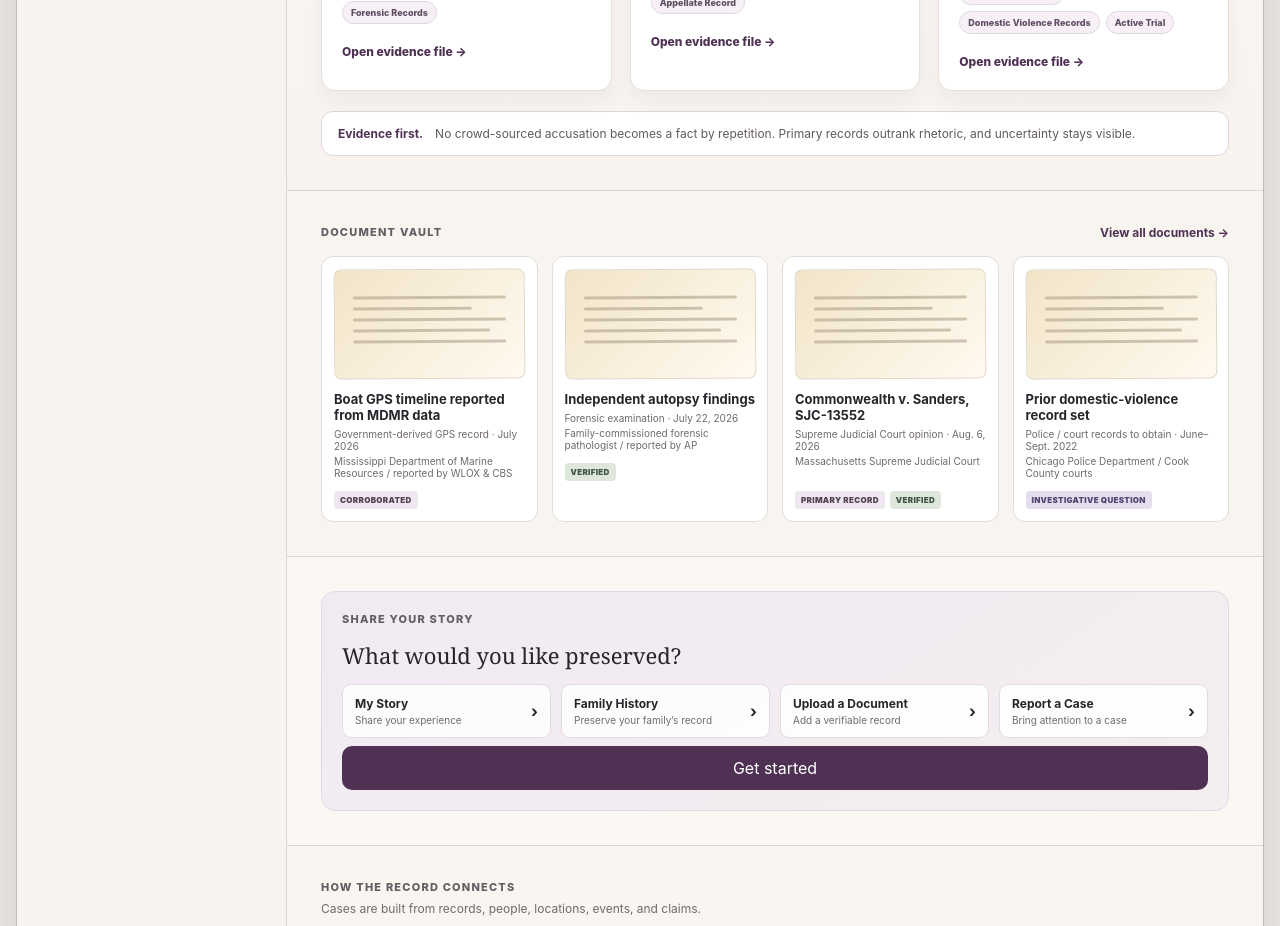
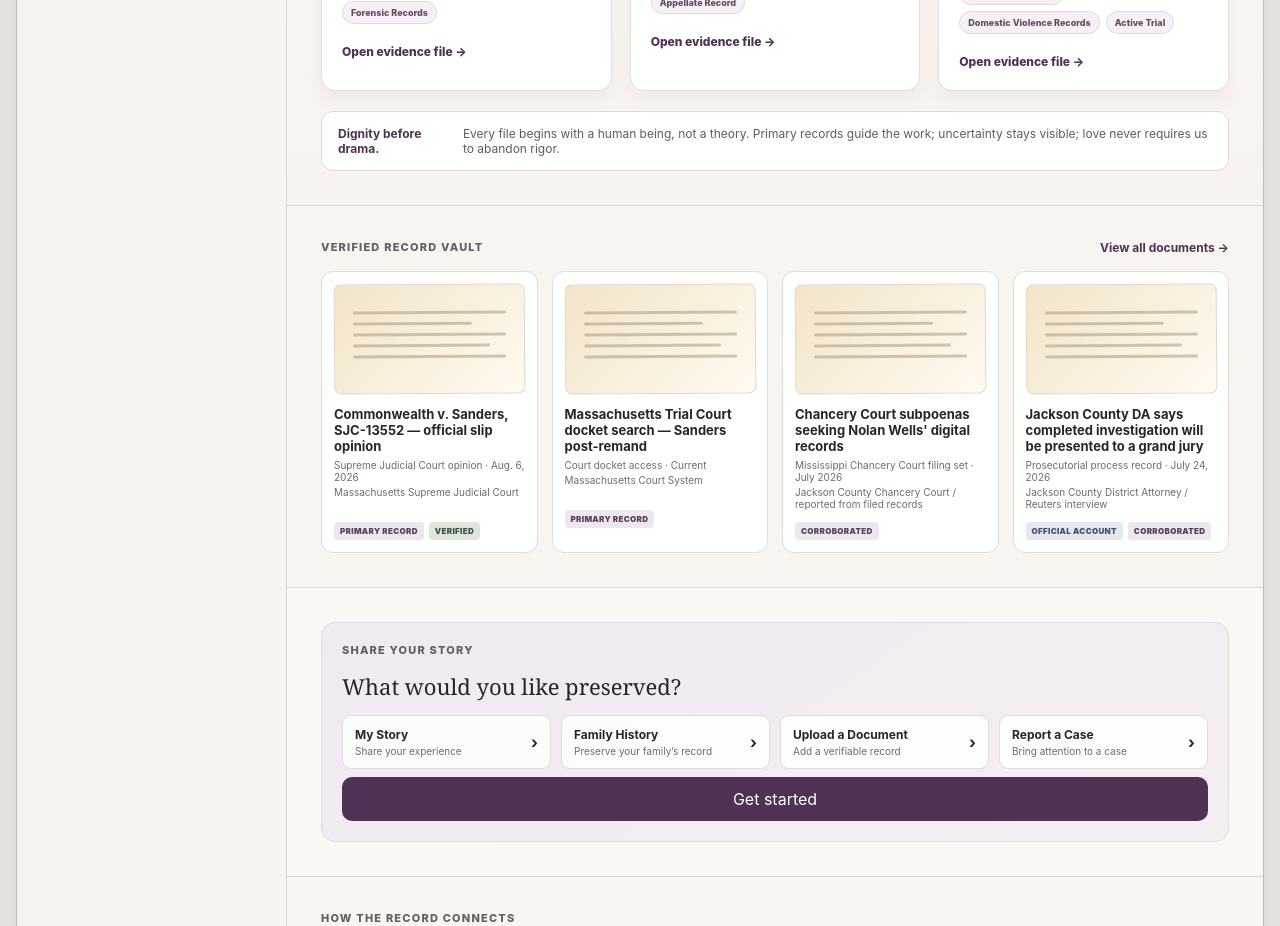
Before and after one commit to katenoahpersonal-svg/Hope-Records, a Next.js app: page / in a window 1280 px wide. Shown: the part 1560-2486 px from the top of the page. Built offline with nearby package versions, Linux system fonts and the light colour scheme.

Commit message:
Feature verified records and dignity-first editorial promise

```diff
--- a/app/page.tsx
+++ b/app/page.tsx
@@ -5,7 +5,8 @@ import { ExploreMap } from "@/components/ExploreMap";
 import { CaseCard } from "@/components/CaseCard";
 import { DocumentCard } from "@/components/DocumentCard";
 import { RecordGraph } from "@/components/RecordGraph";
-import { cases, documents } from "@/lib/mock-data";
+import { cases } from "@/lib/mock-data";
+import { verifiedDocuments } from "@/lib/verified-documents";
 
 export default function HomePage() {
   return (
@@ -40,18 +41,18 @@ export default function HomePage() {
               {cases.map((item) => <CaseCard item={item} key={item.slug} />)}
             </div>
             <div className="editorialRibbon">
-              <strong>Evidence first.</strong>
-              <span>No crowd-sourced accusation becomes a fact by repetition. Primary records outrank rhetoric, and uncertainty stays visible.</span>
+              <strong>Dignity before drama.</strong>
+              <span>Every file begins with a human being, not a theory. Primary records guide the work; uncertainty stays visible; love never requires us to abandon rigor.</span>
             </div>
           </section>
 
           <section className="contentSection vaultPreview">
             <div className="sectionHeading">
-              <p className="eyebrow">Document vault</p>
+              <p className="eyebrow">Verified record vault</p>
               <Link href="/vault">View all documents →</Link>
             </div>
             <div className="documentGrid">
-              {documents.map((item) => <DocumentCard item={item} key={item.id} />)}
+              {verifiedDocuments.slice(0, 4).map((item) => <DocumentCard item={item} key={item.id} />)}
             </div>
           </section>
 
```
